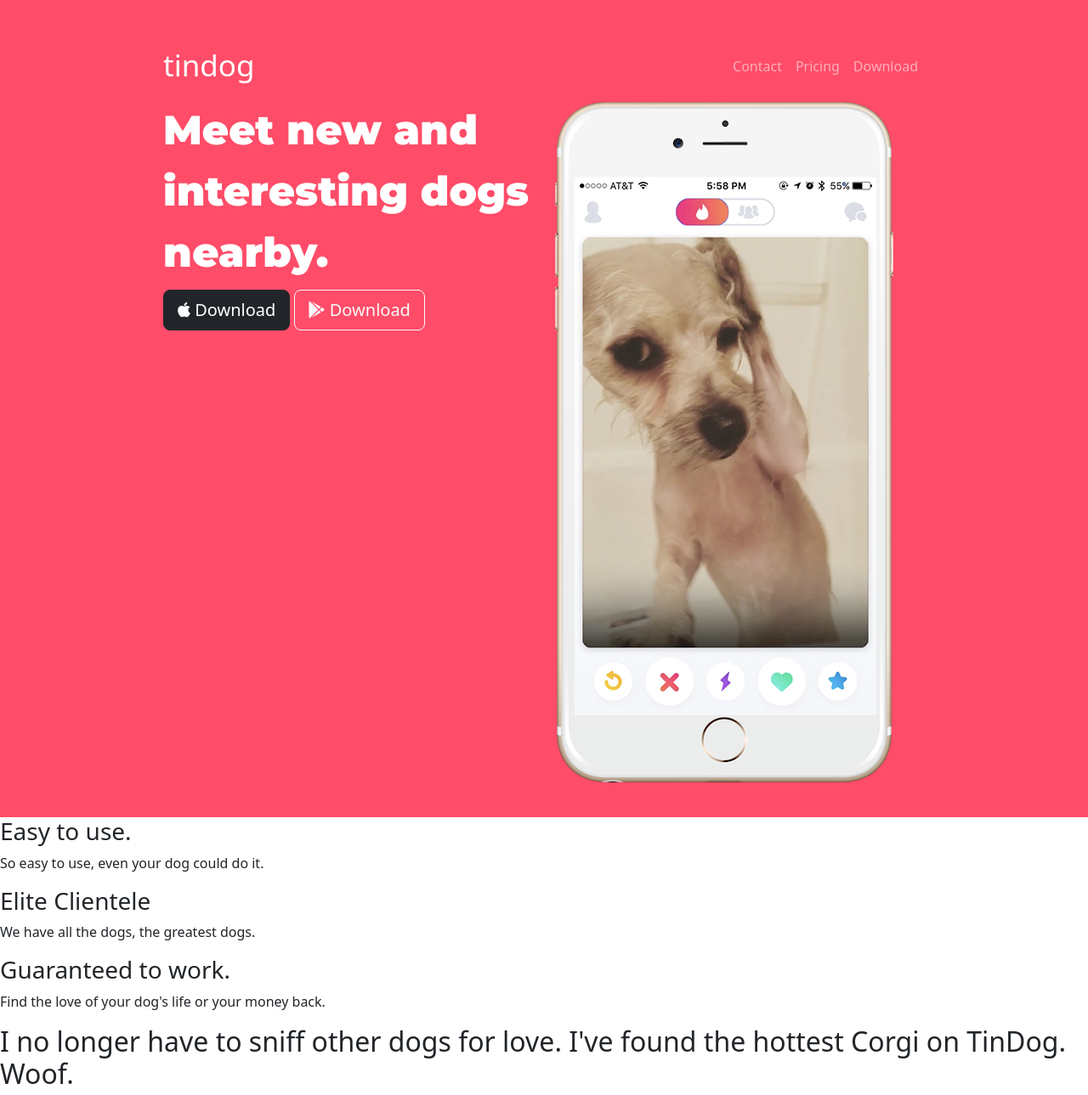
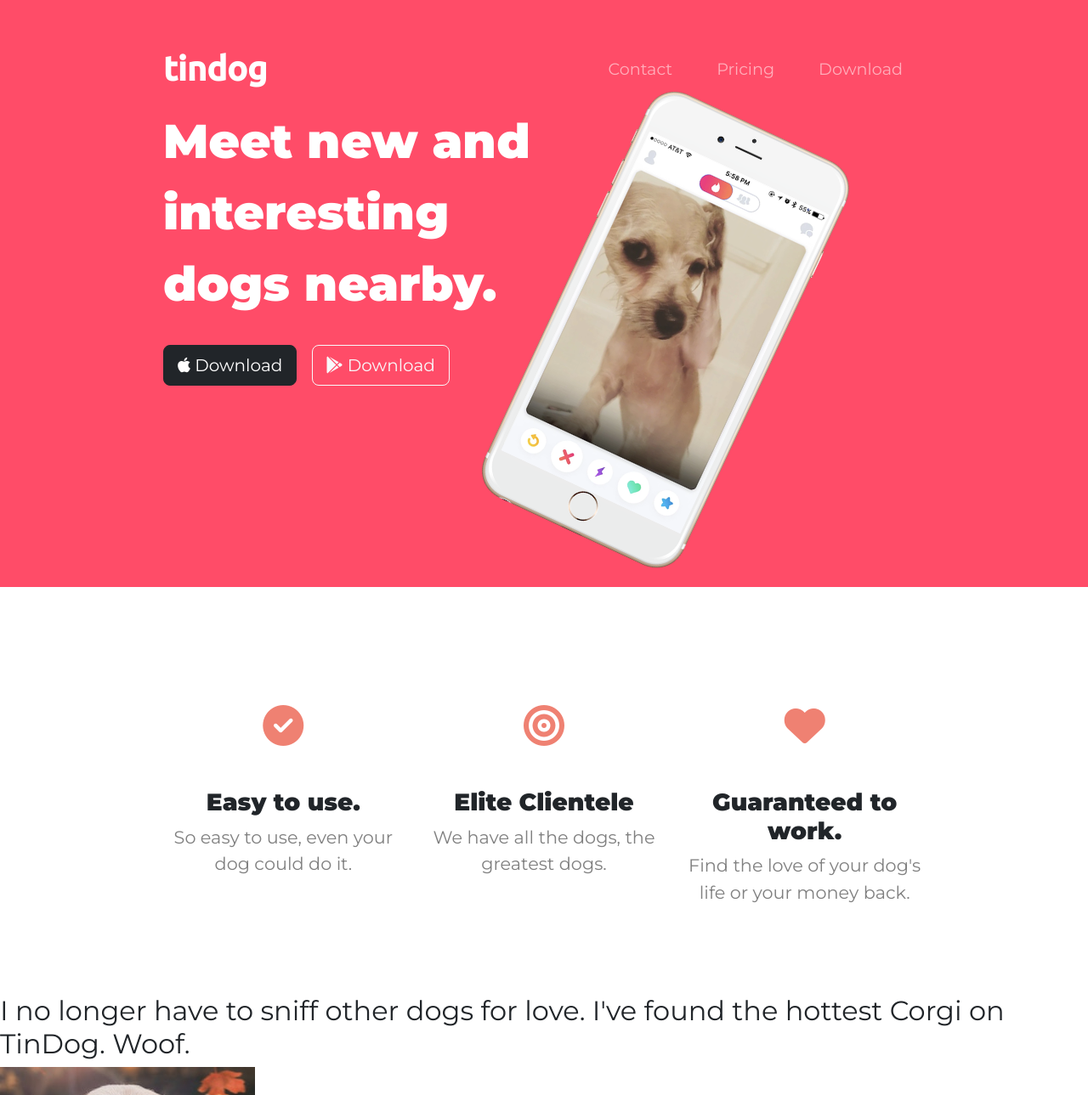
Before and after one commit to mathewajo/tindog, a plain HTML site: page TinDog-Start-master-2/index.html in a window 1280 px wide. Shown: the top 1289 px of the page at 85% size. Drawn offline with nearby package versions, Linux system fonts and the light colour scheme; files that its build step writes are made by us from their sources; files whose address does not match are found by name.

Commit message:
image layout issue fixed

```diff
--- a/TinDog-Start-master-2/css/styles.css
+++ b/TinDog-Start-master-2/css/styles.css
@@ -2,17 +2,79 @@
 ** font-family: 'Montserrat', sans-serif;
 ** font-family: 'Ubuntu', sans-serif; */
 
+body {
+	font-family: 'Montserrat', sans-serif;
+}
+
 #title {
 	background-color: #ff4c68;
+	color: #fff;
+	width: auto;
+	height: auto;
 }
 
 h1 {
-	font-family: 'Montserrat', sans-serif;
-	color: white;
-	font-size: 3rem;
+	font-size: 3.5rem;
+	font-weight: 900;
 	line-height: 1.5;
+
 }
 
 .container-fluid {
 	padding: 3% 15%;
 }
+
+/* Title Image */
+.title-image {
+	width: 60%;
+	transform: rotate(25deg);
+}
+
+.navbar {
+	padding-bottom: 0 0 4.5rem; /* Top:0, Left:0, Right:0, Bottom: 4.5rem */
+}
+/* Navigation bar */
+.navbar-brand {
+	font-family: 'Ubuntu', sans-serif;
+	font-size: 2.5rem;
+	font-weight: bold;
+}
+
+.nav-item {
+	padding: 0 18px;
+}
+
+.nav-link {
+	font-family: 'Montserrat', sans-serif;
+	font-size: 1.2rem;
+}
+
+#features {
+	text-align: center;
+	padding: 7% 15%;
+}
+
+/* Download Button */
+.download-button {
+	margin: 5% 3% 5% 0;
+}
+/* Background colors of the awesome icons */
+.fa-heart, .fa-bullseye, .fa-circle-check {
+	color: #ef8172;
+	text-align: center;
+	margin: 50px auto;
+	display: block;
+}
+
+.fa-solid:hover {
+	color: #ff4c68;
+}
+
+p {
+	color: grey;
+	font-size: 1.3rem;
+}
+
+h3 {
+	font-weight: 900;
+}
--- a/TinDog-Start-master-2/index.html
+++ b/TinDog-Start-master-2/index.html
@@ -16,13 +16,15 @@
       integrity="sha384-0evHe/X+R7YkIZDRvuzKMRqM+OrBnVFBL6DOitfPri4tjfHxaWutUpFmBp4vmVor"
       crossorigin="anonymous"
     />
+
     <!-- Google Fonts -->
     <link rel="preconnect" href="https://fonts.googleapis.com" />
     <link rel="preconnect" href="https://fonts.gstatic.com" crossorigin />
     <link
-      href="https://fonts.googleapis.com/css2?family=Montserrat:wght@900&family=Ubuntu&display=swap"
+      href="https://fonts.googleapis.com/css2?family=Montserrat:wght@300;400;700;900&display=swap"
       rel="stylesheet"
     />
+	<link href="https://fonts.googleapis.com/css2?family=Ubuntu:wght@500&display=swap" rel="stylesheet">
 
     <!-- Font Awesome CDN -->
     <link
@@ -41,7 +43,7 @@
       <div class="container-fluid">
         <!-- Nav Bar -->
         <nav class="navbar navbar-expand-lg navbar-dark">
-          <a class="navbar-brand" href="" style="font-size: 35px">tindog</a>
+          <a class="navbar-brand" href="">tindog</a>
           <button
             class="navbar-toggler"
             type="button"
@@ -72,20 +74,20 @@
         <div class="row">
           <div class="col-lg-6">
             <h1>Meet new and interesting dogs nearby.</h1>
-            <button class="btn btn-lg btn-dark" type="button">
+            <button class="btn btn-lg btn-dark download-button" type="button">
               <!-- apple icon from awesome icon-->
               <i class="fa-brands fa-apple"></i>
               Download
             </button>
-            <button class="btn btn-lg btn-outline-light" type="button">
+            <button class="btn btn-lg btn-outline-light download-button" type="button">
               <!-- Google play icon from awesome icon -->
               <i class="fa-brands fa-google-play"></i>
               Download
             </button>
           </div>
           <div class="col-lg-6">
-            <img src="images/iphone6.png" alt="iphone-mockup" />
-          </div>
+            <img class="title-image" src="images/iphone6.png" alt="iphone-mockup" />
+		</div>
         </div>
       </div>
     </section>
@@ -93,14 +95,24 @@
     <!-- Features -->
 
     <section id="features">
-      <h3>Easy to use.</h3>
-      <p>So easy to use, even your dog could do it.</p>
+      <div class="row">
+        <div class="col-lg-4">
+		<i class="fa-solid fa-circle-check fa-3x"></i>
+          <h3></i>Easy to use.</h3>
+          <p>So easy to use, even your dog could do it.</p>
 
-      <h3>Elite Clientele</h3>
-      <p>We have all the dogs, the greatest dogs.</p>
-
-      <h3>Guaranteed to work.</h3>
-      <p>Find the love of your dog's life or your money back.</p>
+        </div>
+        <div class="col-lg-4">
+			<i class="fa-solid fa-bullseye fa-3x"></i>
+          <h3></i>Elite Clientele</h3>
+          <p>We have all the dogs, the greatest dogs.</p>
+        </div>
+        <div class="col-lg-4">
+			<i class="fa-solid fa-heart fa-3x"></i>
+          <h3></i>Guaranteed to work.</h3>
+          <p>Find the love of your dog's life or your money back.</p>
+        </div>
+      </div>
     </section>
 
     <!-- Testimonials -->
```
